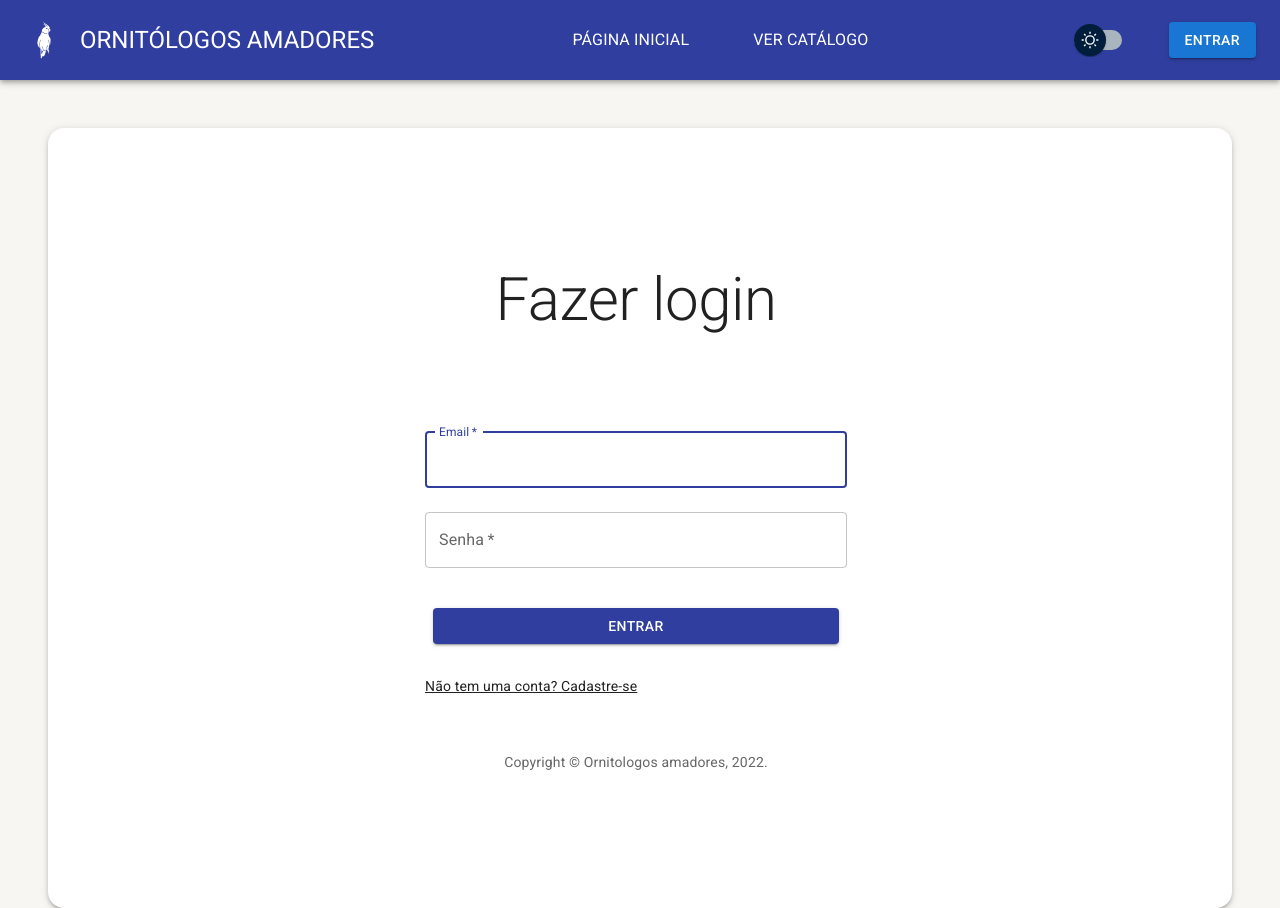
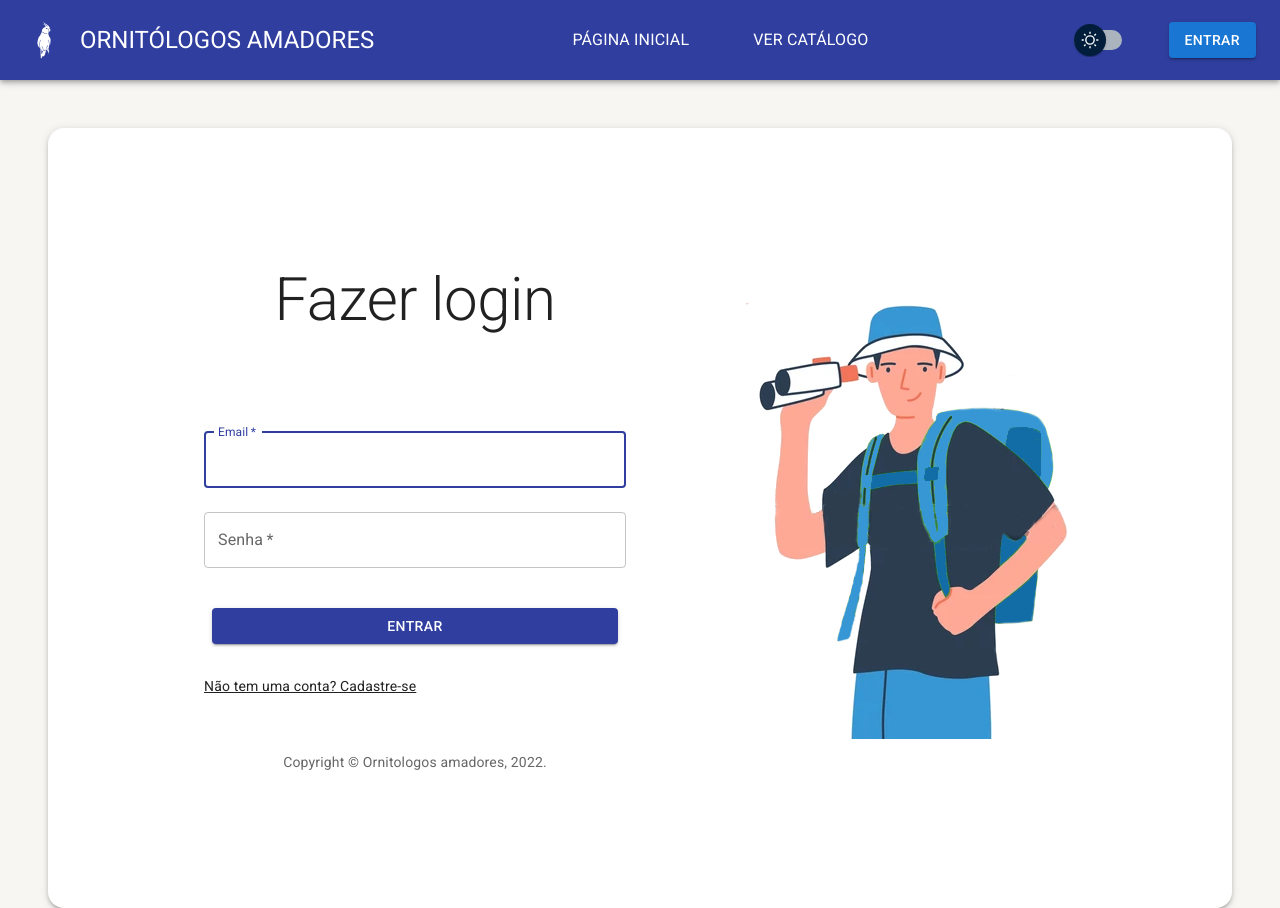
Before and after one commit to robsonleal/ornitologos-amadores, a React (Vite) app in the folder ornitologos-frontend/: page /login in a window 1280 px wide. Built offline with nearby package versions, Linux system fonts and the light colour scheme.

Commit message:
Frontend: Finalizando tela de login

```diff
--- a/ornitologos-frontend/src/pages/signin/SignIn.tsx
+++ b/ornitologos-frontend/src/pages/signin/SignIn.tsx
@@ -9,6 +9,7 @@ import {
 import { useState } from 'react';
 import { useNavigate } from 'react-router-dom';
 import * as yup from 'yup';
+import HomemImg from '../../shared/assets/homem_binoculos.png';
 import { Copyright } from '../../shared/components/Copyright';
 import { useAuthContext } from '../../shared/contexts';
 import { LayoutBaseDePaginaInicial } from '../../shared/layouts';
@@ -21,6 +22,10 @@ const loginSchema = yup.object().shape({
 export const SignIn = () => {
   const navigate = useNavigate();
   const { login } = useAuthContext();
+  const image = {
+    src: HomemImg,
+    alt: 'Homem segurando binúculos',
+  };
 
   const [isLoading, setIsLoading] = useState(false);
 
@@ -56,7 +61,7 @@ export const SignIn = () => {
   };
 
   return (
-    <LayoutBaseDePaginaInicial titulo='Fazer login'>
+    <LayoutBaseDePaginaInicial titulo='Fazer login' image={image}>
       <Box
         sx={{
           marginTop: 8,
--- a/ornitologos-frontend/src/shared/layouts/LayoutBaseDePaginaInicial.tsx
+++ b/ornitologos-frontend/src/shared/layouts/LayoutBaseDePaginaInicial.tsx
@@ -7,6 +7,7 @@ interface ILayoutBaseDePaginaInicialProps {
   image?: {
     src: string;
     alt: string;
+    width?: number;
   };
 }
 
@@ -22,7 +23,7 @@ export const LayoutBaseDePaginaInicial: React.FC<
       justifyContent='center'
       flexDirection='row'
       height={780}
-      gap={1}
+      gap={15}
       component={Paper}
       elevation={3}
       sx={{
```
Also changed, not shown: ornitologos-frontend/src/shared/assets/homem_binoculos.png (added), ornitologos-frontend/src/shared/assets/mulher_binoculos_d.png.
